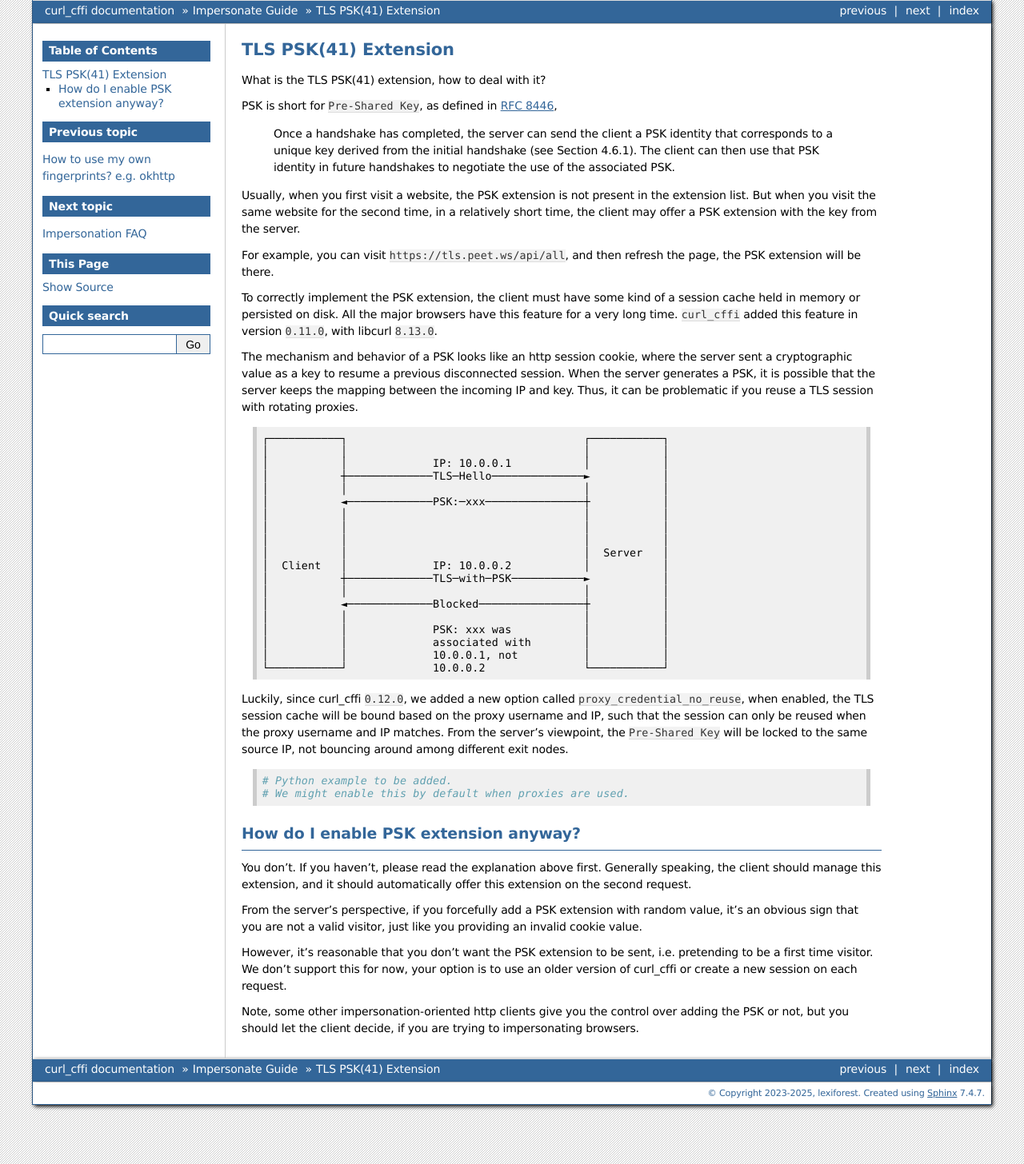
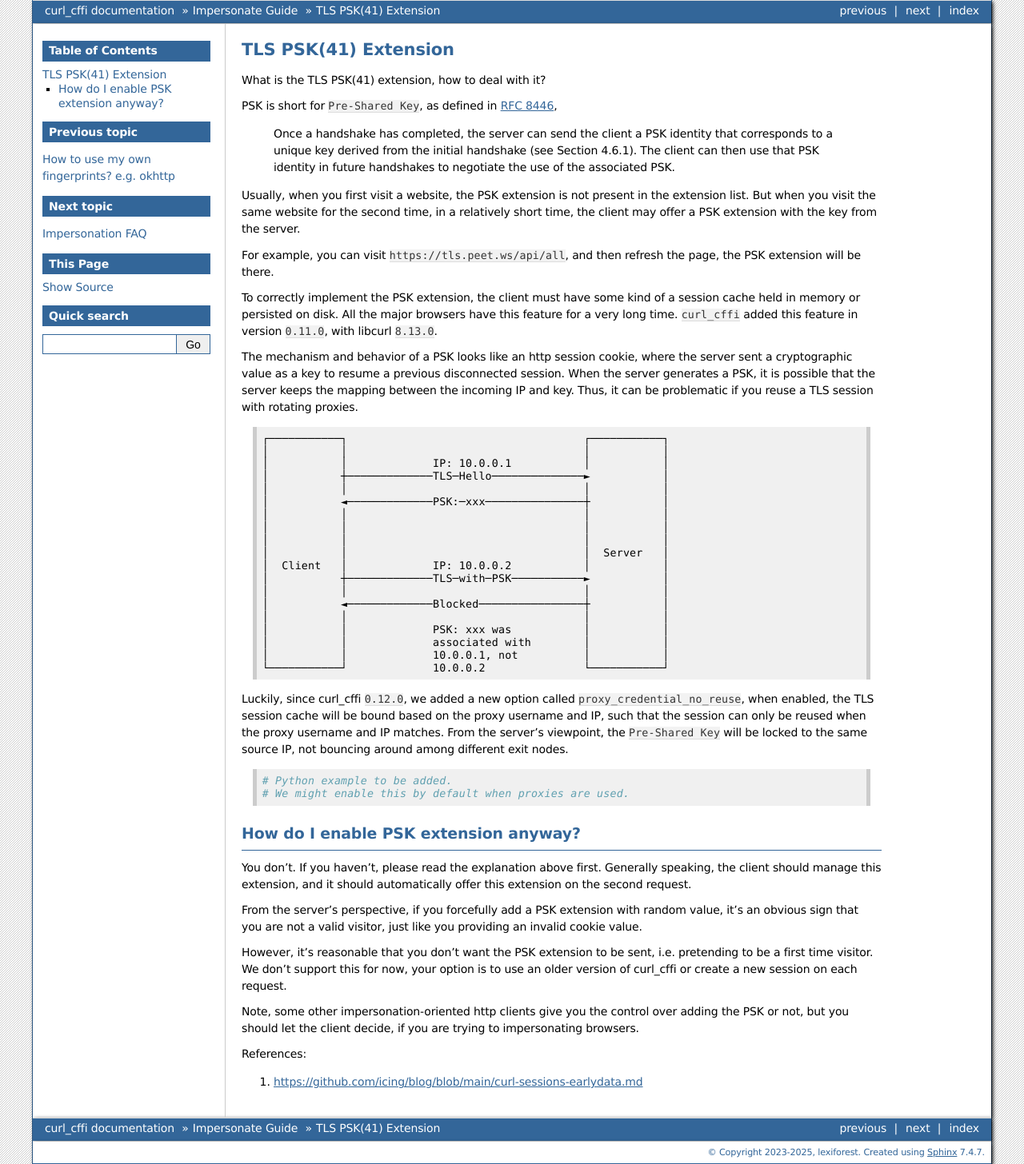
Before and after one commit to lexiforest/curl_cffi, a Sphinx documentation site: the page built from docs/impersonate/psk.rst, in a window 1280 px wide. Shown: the whole page at 80% size. Built offline with Sphinx 7.4.7, drawn with Linux system fonts in a browser that asks for light colours; some of the changed lines change nothing that is shown.

Commit message:
WIP: save at 2025-07-16 15:41:12

```diff
--- a/docs/impersonate/psk.rst
+++ b/docs/impersonate/psk.rst
@@ -82,3 +82,8 @@ version of curl_cffi or create a new session on each request.
 
 Note, some other impersonation-oriented http clients give you the control over adding the
 PSK or not, but you should let the client decide, if you are trying to impersonating browsers.
+
+
+References:
+
+1. https://github.com/icing/blog/blob/main/curl-sessions-earlydata.md
```
